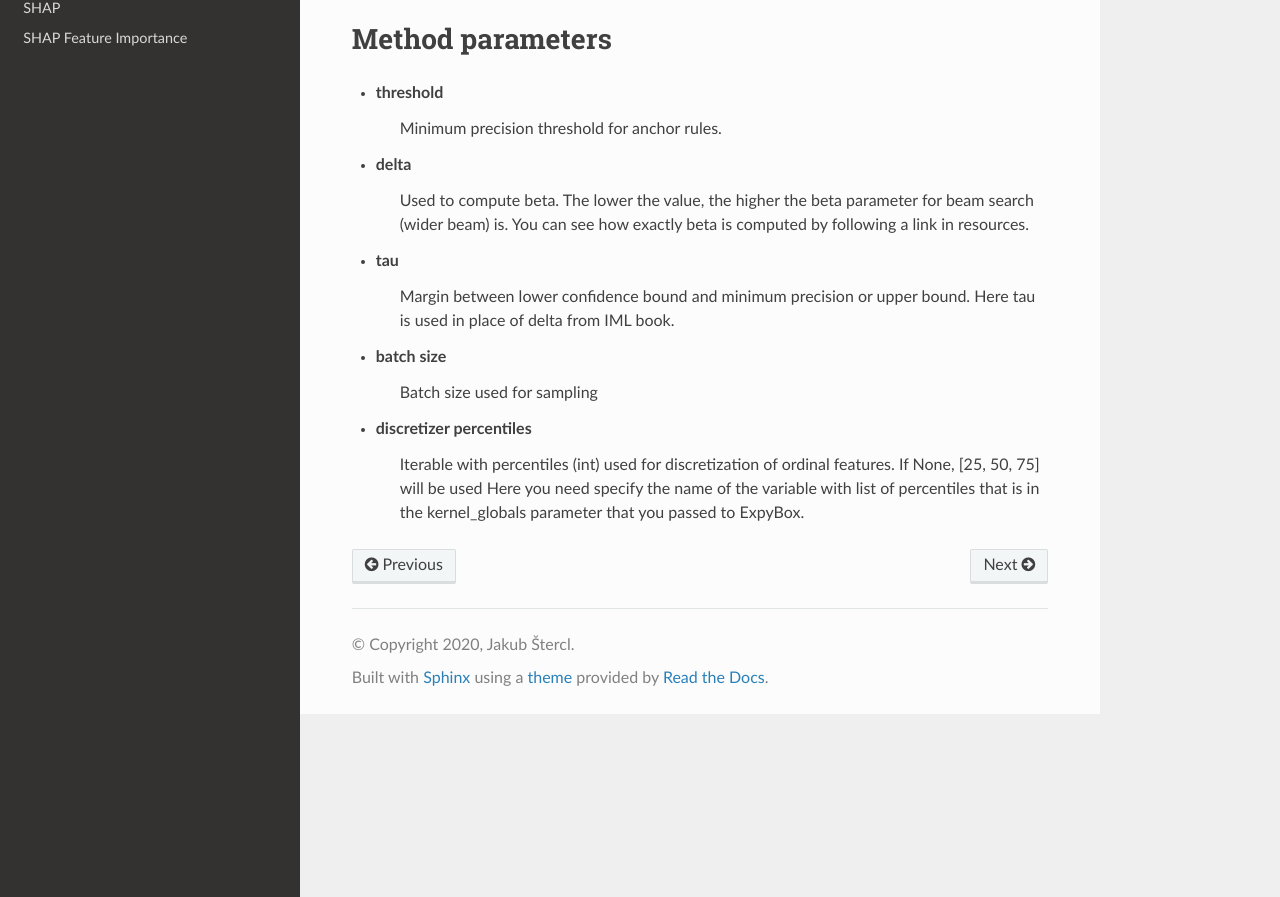
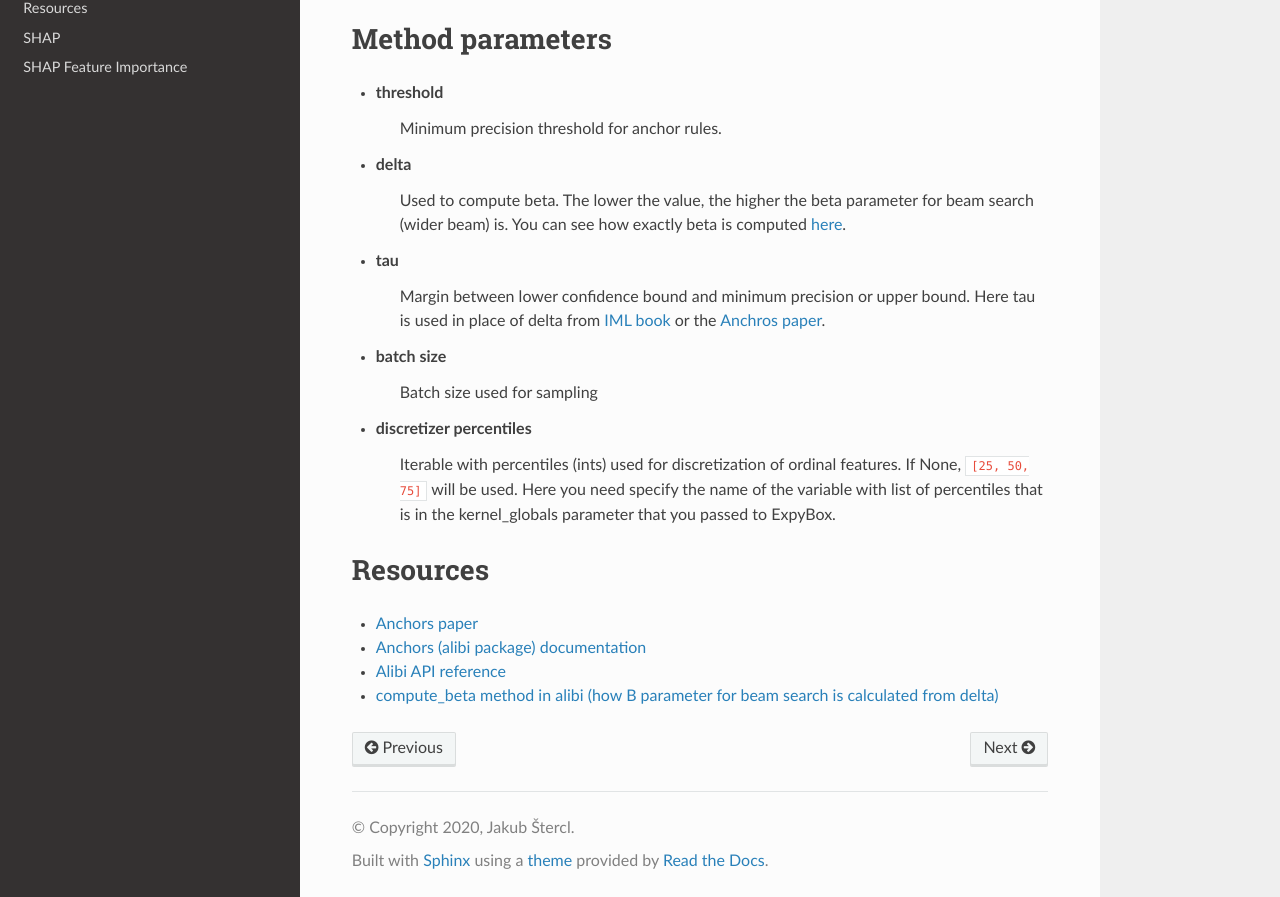
Before and after one commit to Kukuksumusu/expybox, a Sphinx documentation site: the page built from docs/methods/anchors.rst, in a window 1280 px wide and 1161 px high, cut to the strip 264-1161 px from the top of the window. Built offline with Sphinx 7.4.7 and the Read the Docs theme 2.0.0, drawn with Linux system fonts in a browser that asks for light colours.

Commit message:
anchors documentation

```diff
--- a/docs/methods/anchors.rst
+++ b/docs/methods/anchors.rst
@@ -12,17 +12,25 @@ Method parameters
 * delta
     Used to compute beta.
     The lower the value, the higher the beta parameter for beam search (wider beam) is.
-    You can see how exactly beta is computed by following a link in resources.
+    You can see how exactly beta is computed `here <https://github.com/SeldonIO/alibi/blob/master/alibi/explainers/anchor_base.py#L116>`_.
 
 * tau
     Margin between lower confidence bound and minimum precision or upper bound.
-    Here tau is used in place of delta from IML book.
+    Here tau is used in place of delta from `IML book <https://christophm.github.io/interpretable-ml-book/anchors.html#finding-anchors>`_
+    or the `Anchros paper <https://homes.cs.washington.edu/~marcotcr/aaai18.pdf>`_.
 
 * batch size
     Batch size used for sampling
 
 * discretizer percentiles
-    Iterable with percentiles (int) used for discretization of ordinal features.
-    If None, [25, 50, 75] will be used
+    Iterable with percentiles (ints) used for discretization of ordinal features.
+    If None, :code:`[25, 50, 75]` will be used.
     Here you need specify the name of the variable with list of percentiles
     that is in the kernel_globals parameter that you passed to ExpyBox.
+
+Resources
+===================================
+* `Anchors paper <https://homes.cs.washington.edu/~marcotcr/aaai18.pdf>`_
+* `Anchors (alibi package) documentation <https://docs.seldon.io/projects/alibi/en/stable/methods/Anchors.html>`_
+* `Alibi API reference <https://docs.seldon.io/projects/alibi/en/stable/api/alibi.explainers.anchor_tabular.html>`_
+* `compute_beta method in alibi (how B parameter for beam search is calculated from delta) <https://github.com/SeldonIO/alibi/blob/master/alibi/explainers/anchor_base.py#L116>`_
```
Also changed, not shown: 9 other files.
